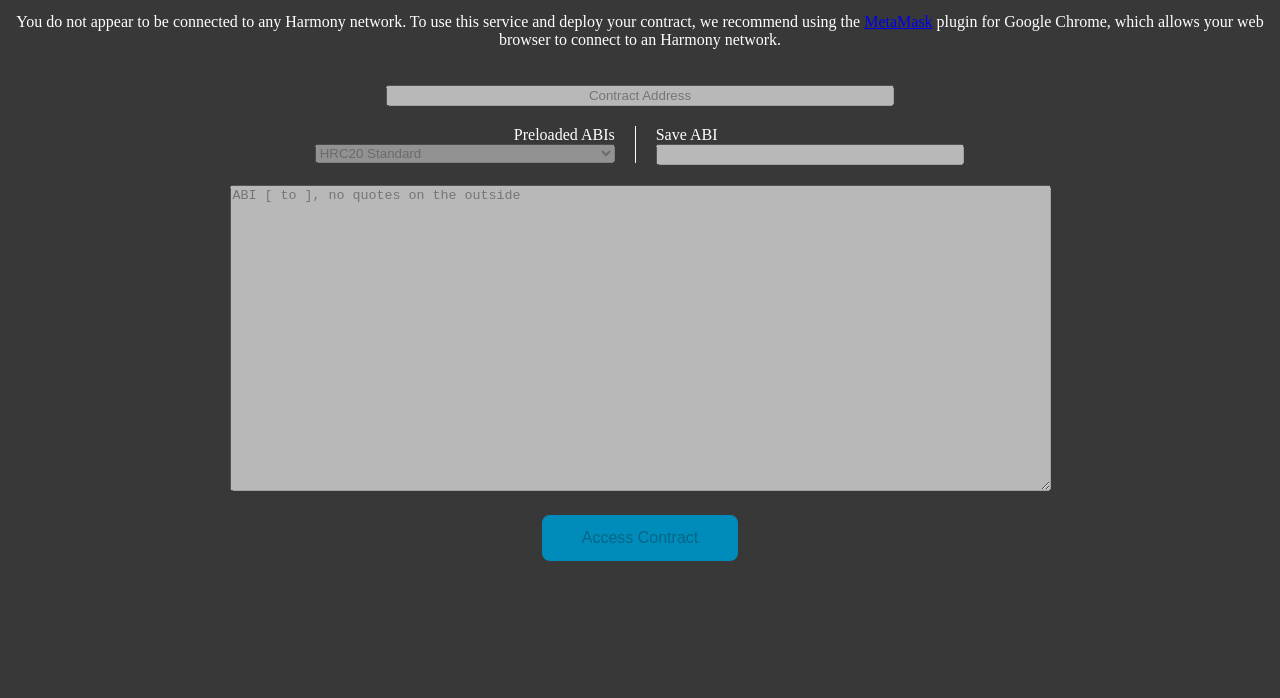
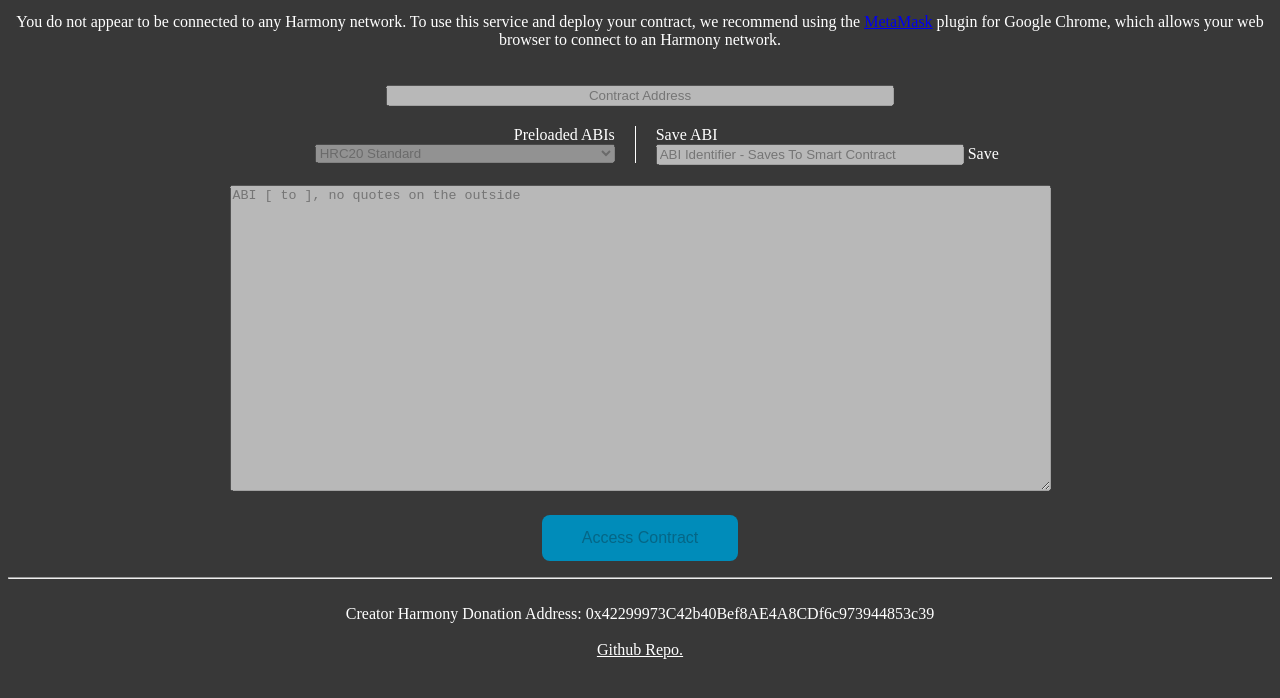
Before and after one commit to shimmyshine/harmony_contract_interactor, a website with bundled scripts: page index.html in a window 1280 px wide. Shown: the part 70-768 px from the top of the page. Built offline with nearby package versions, Linux system fonts and the light colour scheme.

Commit message:
Update index.html

```diff
--- a/index.html
+++ b/index.html
@@ -35,7 +35,7 @@
                 </div>
                 <div style="color: white; width: 48%; text-align: left; float: left; padding-left: 20px; margin: 0px;">
                     Save ABI<br />
-                    <input type="text" name="save_abi_name" style="width: 300px;">
+                    <input type="text" name="save_abi_name" style="width: 300px;" placeholder="ABI Identifier - Saves To Smart Contract"> Save
                 </div>
                 <div style="clear: both; height: 0px;">&nbsp;</div>
             </div>
@@ -62,6 +62,7 @@
             </form>
         </div>
         <p id="statusField" style="color: white;"></p>
+        <div style="text-align: center; width: 100%; color: white;"><hr><br />Creator Harmony Donation Address: 0x42299973C42b40Bef8AE4A8CDf6c973944853c39<br /><br /><a href="https://github.com/shimmyshine/harmony_contract_interactor" target="_blank" style="color: white;">Github Repo.</a></div>
 
         <script src="./assets/jquery-3.3.1.min.js" type="application/javascript"></script>
         <script src="./assets/abi-preloads.js" type="application/javascript"></script>
```
